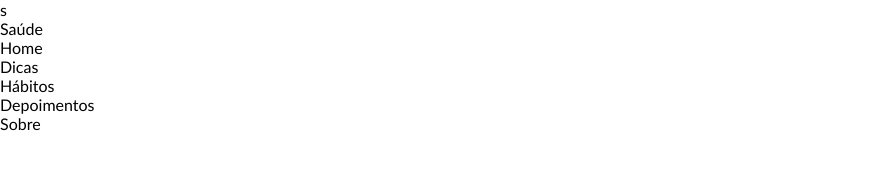
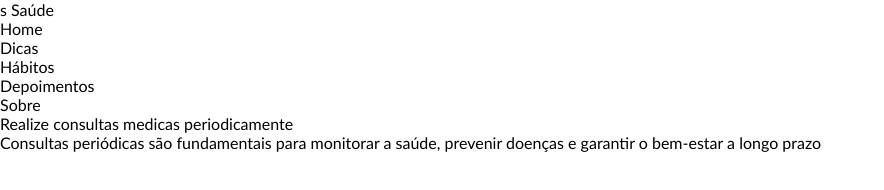
Before and after one commit to maysazvn/ATV-Saude-, a plain HTML site: page index.html in a window 1280 px wide. Shown: the whole page, without its empty margins (0-884 px from the left). Drawn offline with Linux system fonts and the light colour scheme.

Commit message:
Início Trabalho

```diff
--- a/CSS/style.css
+++ b/CSS/style.css
@@ -7,3 +7,9 @@ a{
     text-decoration: none; /* remove o sublinhado dos links */
     color: black; /* altera a cor de todos os links das páginas */
 }
+
+/*---------------Header---------------*/
+
+header nav h2{
+    display: flex;
+}
--- a/index.html
+++ b/index.html
@@ -9,13 +9,12 @@
 </head>
 <body>
     <header>
+        <nav>
          <h2>
                  s
-        </h2>
-        <h2>
              Saúde
          </h2>
-        <nav>
+
              <ul>
                  <li>
                      Home
@@ -34,6 +33,16 @@
                  </li>
              </ul>
         </nav>
+
+        <section>
+            <h2>
+                Realize consultas medicas periodicamente
+            </h2>
+
+            <p>Consultas periódicas são fundamentais para
+monitorar a saúde, prevenir doenças e garantir
+ o bem-estar a longo prazo</p>
+        </section>
     </header>
 </body>
 </html>
```
Lines whose indentation alone changed are shown as unchanged.
